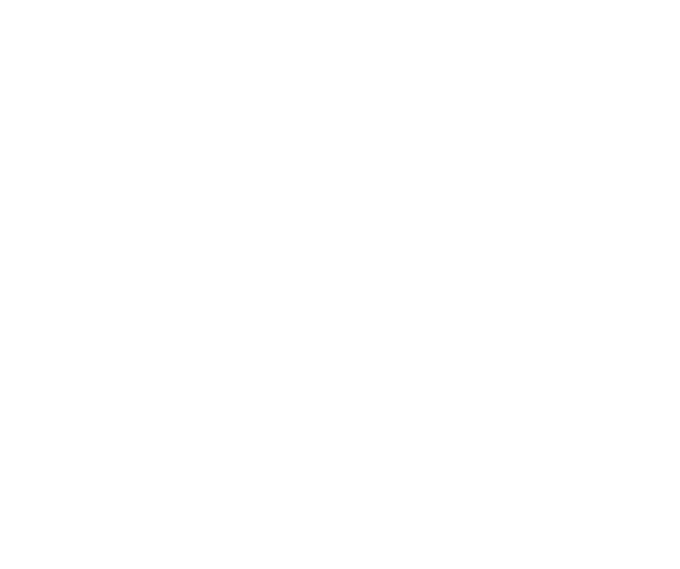
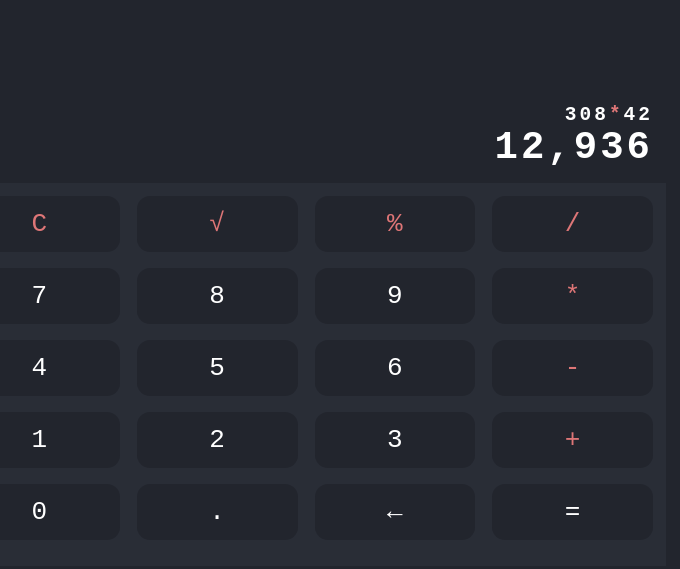
Before and after one commit to joajimenez/top_calculator, a plain HTML site: page index.html in a window 1280 px wide. Shown: the whole page, without its empty margins (334-1014 px from the left). Drawn offline with Linux system fonts and the light colour scheme.

Commit message:
Created calculator UI

```diff
--- a/index.html
+++ b/index.html
@@ -1,15 +1,43 @@
 <!DOCTYPE html>
 <html lang="en">
-<head>
-    <meta charset="UTF-8">
-    <meta name="viewport" content="width=device-width, initial-scale=1.0">
+  <head>
+    <meta charset="UTF-8" />
+    <meta name="viewport" content="width=device-width, initial-scale=1.0" />
+    <link rel="stylesheet" href="style.css" />
     <title>TOP Calculator Project</title>
-</head>
-<body>
-<div class="main-container">
-
-
-</div>
-
-</body>
+  </head>
+  <body>
+    <!-- Create a calculator that can add, subtract, multiply, and divide two numbers. The user should be able to choose which operation they want to perform, enter the numbers on which the operation should be performed, and see the result. -->
+    <div id="calculator">
+      <div id="operations-display-el">
+        <p id="current-operation-el">
+          <span id="num1-el">308</span><span id="operator-el">*</span
+          ><span id="num2-el">42</span>
+        </p>
+        <p id="results-el">12,936</p>
+      </div>
+      <div id="buttons-container-el">
+        <button id="cleaner" class="operation-btn">C</button>
+        <button id="sqr-root" class="operation-btn">√</button>
+        <button id="minus" class="operation-btn">-</button>
+        <button id="percent" class="operation-btn">%</button>
+        <button id="divider" class="operation-btn">/</button>
+        <button id="seven">7</button>
+        <button id="eight">8</button>
+        <button id="nine">9</button>
+        <button id="multiplier" class="operation-btn">*</button>
+        <button id="four">4</button>
+        <button id="five">5</button>
+        <button id="six">6</button>
+        <button id="plus" class="operation-btn">+</button>
+        <button id="one">1</button>
+        <button id="two">2</button>
+        <button id="three">3</button>
+        <button id="zero">0</button>
+        <button id="dot">.</button>
+        <button id="delete">&larr;</button>
+        <button id="equal">=</button>
+      </div>
+    </div>
+  </body>
 </html>
--- a/style.css
+++ b/style.css
@@ -0,0 +1,139 @@
+* {
+  margin: 0;
+  padding: 0;
+  box-sizing: border-box;
+  font-family: monospace;
+}
+
+body,
+html {
+  background-color: #22252d;
+  height: 100vh;
+}
+
+#calculator {
+  display: flex;
+  flex-direction: column;
+  height: 100%;
+  max-width: 720px;
+  margin: 0 auto;
+}
+
+#operations-display-el {
+  display: flex;
+  flex-direction: column;
+  justify-content: center;
+  align-items: flex-end;
+  padding: 1rem;
+  padding-top: 8rem;
+  color: #fff;
+  font-weight: 700;
+  letter-spacing: 3px;
+  /* margin-bottom: 9rem; */
+}
+
+#current-operation-el {
+  font-size: 1.5rem;
+}
+
+#operator-el {
+  color: #de7677;
+}
+
+#results-el {
+  font-size: 3rem;
+}
+
+#buttons-container-el {
+  display: grid;
+  grid-template-columns: 1fr 1fr 1fr 1fr;
+  grid-template-rows: 1fr 1fr 1fr 1fr 1fr;
+  gap: 16px 17px;
+  grid-auto-flow: row;
+  grid-template-areas:
+    'cleaner . percent divider'
+    'seven eight nine multiplier'
+    'four five six minus'
+    'one two three plus'
+    'zero dot delete equal';
+  background-color: #292d36;
+  padding: 1rem;
+  padding-bottom: 2rem;
+  /* margin-top: 16rem; */
+}
+
+button {
+  padding: 1rem;
+  background-color: #22252d;
+  border: none;
+  color: #fff;
+  font-size: xx-large;
+  border-radius: 1rem;
+}
+
+.operation-btn {
+  color: #de7677;
+}
+
+#equal {
+  grid-area: equal;
+}
+
+#cleaner {
+  grid-area: cleaner;
+}
+
+#minus {
+  grid-area: minus;
+}
+#percent {
+  grid-area: percent;
+}
+#divider {
+  grid-area: divider;
+}
+#seven {
+  grid-area: seven;
+}
+
+#eight {
+  grid-area: eight;
+}
+
+#nine {
+  grid-area: nine;
+}
+#multiplier {
+  grid-area: multiplier;
+}
+#four {
+  grid-area: four;
+}
+#five {
+  grid-area: five;
+}
+#six {
+  grid-area: six;
+}
+#plus {
+  grid-area: plus;
+}
+#one {
+  grid-area: one;
+}
+#two {
+  grid-area: two;
+}
+#three {
+  grid-area: three;
+}
+#zero {
+  grid-area: zero;
+}
+#dot {
+  grid-area: dot;
+}
+
+#delete {
+  grid-area: delete;
+}
```
Also changed, not shown: app.js (+41 -0 lines).
